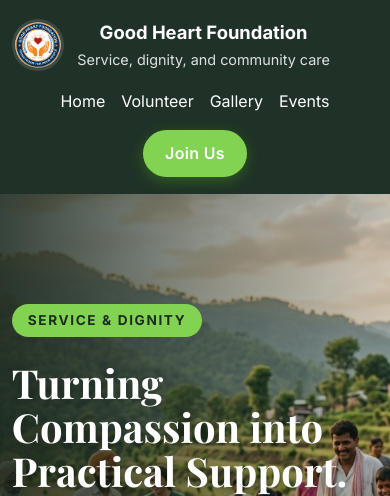
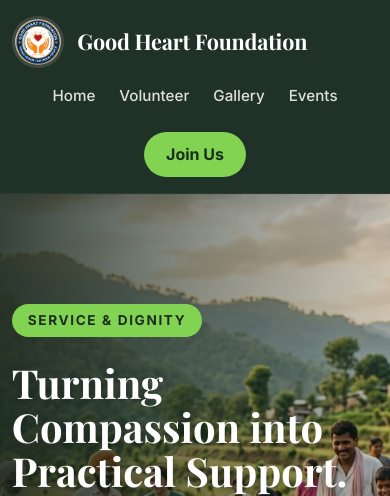
Before and after one commit to BShivaji/GoodHeartFoundation, a Flask app: page / in a window 390 px wide; the page is wider, and only the part inside the window is pictured. Shown: the top 496 px of that part. Run offline with Flask 3, Linux system fonts and the light colour scheme; data comes from the database, SQL or seed files in the repository; some libraries are stand-ins or nearby versions.

Commit message:
feat: implement base layout with responsive navigation and footer components

```diff
--- a/static/css/style.css
+++ b/static/css/style.css
@@ -63,70 +63,85 @@ textarea {
 }
 
 /* ─── NAVBAR ─────────────────────────────────────────────────── */
-nav {
+.premium-nav {
     background: #203227;
     color: #fff;
     position: sticky;
     top: 0;
     z-index: 100;
-    box-shadow: 0 2px 12px rgba(0,0,0,0.08);
-    backdrop-filter: blur(8px);
+    box-shadow: 0 4px 20px rgba(0, 0, 0, 0.2);
+    backdrop-filter: blur(12px);
+    border-bottom: 1px solid rgba(255, 255, 255, 0.05);
 }
 
-footer {
-    background: #203227;
-    color: #fff;
-    border-top: 3px solid var(--accent);
-}
-
-nav .container {
+.premium-nav .container {
     display: flex;
     justify-content: space-between;
     align-items: center;
     gap: 1rem;
     flex-wrap: wrap;
-    padding: 1.1rem 0;
+    padding: 1rem 0;
 }
 
-nav .navbar-links {
+.navbar-brand {
     display: flex;
-    gap: 1rem;
+    align-items: center;
+    gap: 0.8rem;
+    text-decoration: none;
+    color: #fff;
+}
+
+.navbar-brand__logo {
+    width: 45px;
+    height: 45px;
+    object-fit: contain;
+}
+
+.navbar-brand__name {
+    font-family: 'Playfair Display', serif;
+    font-size: 1.35rem;
+    font-weight: 700;
+    line-height: 1.1;
+    letter-spacing: -0.01em;
+    color: #fff;
+}
+
+.navbar-links {
+    display: flex;
+    gap: 1.5rem;
     flex-wrap: wrap;
     align-items: center;
     justify-content: flex-end;
 }
 
-nav a {
-    color: inherit;
+.premium-nav a:not(.button) {
+    color: rgba(255, 255, 255, 0.85);
     text-decoration: none;
-    transition: color 0.2s ease;
+    font-weight: 500;
+    font-size: 0.95rem;
+    transition: color 0.2s ease, transform 0.2s ease;
 }
 
-nav a:hover,
-nav a:focus-visible {
-    text-decoration: none;
+.premium-nav a:not(.button):hover,
+.premium-nav a.active:not(.button) {
     color: var(--accent);
 }
 
-/* Active nav link indicator */
-nav .navbar-links a.active {
-    border-bottom: 2px solid var(--accent);
-    padding-bottom: 2px;
+/* Join Us button */
+.premium-nav .navbar-button {
+    background: var(--accent);
+    color: #1a2e1f;
+    padding: 0.6rem 1.4rem;
+    font-weight: 700;
+    border-radius: 999px;
+    transition: transform 0.2s ease, box-shadow 0.2s ease, background 0.2s ease;
+    text-decoration: none;
 }
 
-/* Join Us button */
-nav .navbar-links .button {
-    padding: 0.65rem 1.4rem;
-    font-weight: 600;
-    letter-spacing: 0.02em;
-    transition: transform 0.2s ease, box-shadow 0.2s ease;
-    box-shadow: 0 4px 14px rgba(83, 196, 26, 0.3);
-}
-
-nav .navbar-links .button:hover {
+.premium-nav .navbar-button:hover {
     transform: translateY(-2px);
-    box-shadow: 0 6px 20px rgba(83, 196, 26, 0.4);
-    color: #fff;
+    box-shadow: 0 8px 20px rgba(131, 211, 82, 0.2);
+    background: #94e363;
 }
 
 /* ─── FOOTER LINKS (Removed legacy styles) ──────────────────── */
@@ -930,9 +945,16 @@ nav .navbar-links .button:hover {
 
 .footer-brand {
     display: flex;
+    flex-direction: column;
+    align-items: flex-start;
+    gap: 1.2rem;
+    margin-bottom: 1.25rem;
+}
+
+.footer-brand__header {
+    display: flex;
     align-items: center;
     gap: 1rem;
-    margin-bottom: 1.25rem;
 }
 
 .footer-logo {
--- a/templates/base.html
+++ b/templates/base.html
@@ -5,8 +5,8 @@
     <meta name="viewport" content="width=device-width, initial-scale=1.0">
     <title>{% block title %}Good Heart Foundation{% endblock %}</title>
     <meta name="description" content="{% block meta_description %}Good Heart Foundation supports communities through volunteers, events, and fundraising programs.{% endblock %}">
-    <link rel="stylesheet" href="{{ url_for('static', filename='css/style.css') }}">
-    <link rel="stylesheet" href="{{ url_for('static', filename='css/transition.css') }}">
+    <link rel="stylesheet" href="{{ url_for('static', filename='css/style.css') }}?v=4">
+    <link rel="stylesheet" href="{{ url_for('static', filename='css/transition.css') }}?v=4">
     <style>
         .card.flash-message {
             margin-bottom: 0.75rem;
--- a/templates/user/footer.html
+++ b/templates/user/footer.html
@@ -1,11 +1,11 @@
 <footer class="footer-modern">
     <div class="container footer-grid-compact">
-        <div class="footer-brand">
-            <div class="footer-brand__header">
+        <div class="footer-brand" style="display: flex; flex-direction: column; align-items: flex-start; gap: 1.2rem; margin-bottom: 1.25rem;">
+            <div class="footer-brand__header" style="display: flex; align-items: center; gap: 1rem;">
                 <img src="{{ url_for('static', filename='images/logo/logo.png') }}" alt="Good Heart Foundation Logo" class="footer-logo">
-                <h3 class="footer-org-name">Good Heart Foundation</h3>
+                <h3 class="footer-org-name" style="margin: 0; line-height: 1.2;">Good Heart Foundation</h3>
             </div>
-            <p class="footer-mission">Dedicated to creating meaningful change through community-driven environmental and social initiatives.</p>
+            <p class="footer-mission" style="margin: 0;">Dedicated to creating meaningful change through community-driven environmental and social initiatives.</p>
         </div>
         <div class="footer-col">
             <strong class="footer-heading">Navigation</strong>
--- a/templates/user/navbar.html
+++ b/templates/user/navbar.html
@@ -1,24 +1,19 @@
-<nav>
+<nav class="premium-nav">
     <div class="container navbar-container">
-        <div class="navbar-brand">
-            <a href="{{ url_for('user.home') }}" aria-label="Good Heart Foundation home">
+        <a href="{{ url_for('user.home') }}" aria-label="Good Heart Foundation home" class="navbar-brand">
             <img
                 src="{{ url_for('static', filename='images/logo/logo.png') }}"
                 alt="Good Heart Foundation logo"
                 class="navbar-brand__logo"
             >
+            <span class="navbar-brand__name">Good Heart Foundation</span>
         </a>
-            <div>
-                <strong style="display:block;font-size:1.15rem;">Good Heart Foundation</strong>
-                <span style="font-size:0.9rem;opacity:0.85;">Service, dignity, and community care</span>
-            </div>
-        </div>
         <div class="navbar-links">
             <a href="{{ url_for('user.home') }}">Home</a>
             <a href="{{ url_for('volunteer.show_volunteer_form') }}">Volunteer</a>
             <a href="{{ url_for('user.gallery') }}">Gallery</a>
             <a href="{{ url_for('event.list_events') }}">Events</a>
-            <a class="button" href="{{ url_for('volunteer.show_volunteer_form') }}">Join Us</a>
+            <a class="button navbar-button" href="{{ url_for('volunteer.show_volunteer_form') }}">Join Us</a>
         </div>
     </div>
 </nav>
```
Lines whose indentation alone changed are shown as unchanged.
